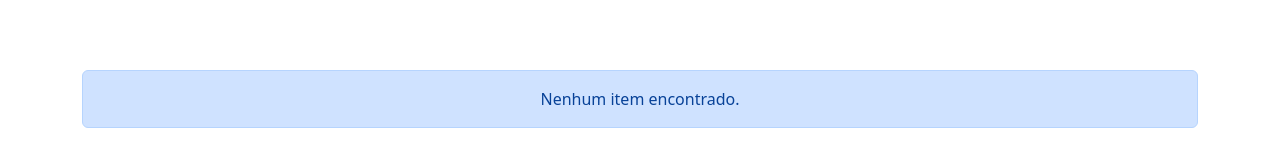
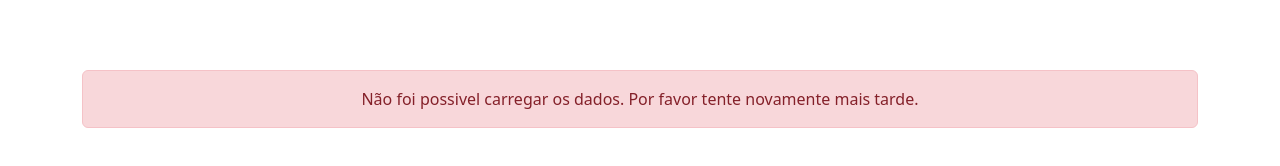
Before and after one commit to Thunder8598/penso-teste-tecnico, a React (Create React App) app: page / in a window 1280 px wide. Shown: the part 356-522 px from the top of the page. Built offline with nearby package versions, Linux system fonts and the light colour scheme; no server answers.

Commit message:
Tratamento de erro ao carregar informações.

```diff
--- a/src/components/listing/listing.scss
+++ b/src/components/listing/listing.scss
@@ -1,9 +1,4 @@
 .listing {
-    .alert {
-        text-align: center;
-        margin: 100px 0;
-    }
-
     .items {
         display: grid;
         justify-content: center;
--- a/src/views/home/Home.tsx
+++ b/src/views/home/Home.tsx
@@ -1,5 +1,6 @@
 import React from "react";
 import Container from "react-bootstrap/Container";
+import Alert from "react-bootstrap/Alert";
 import Axios from "axios";
 
 import Components from "../../components/Components";
@@ -9,7 +10,8 @@ import "./home.scss";
 
 interface State {
     persons: Contracts.Person[],
-    personsFiltered: Contracts.Person[]
+    personsFiltered: Contracts.Person[],
+    errorOnLoadingPersons: boolean
 }
 
 class Home extends React.Component<React.PropsWithChildren, State> {
@@ -18,12 +20,13 @@ class Home extends React.Component<React.PropsWithChildren, State> {
 
         this.state = {
             persons: [],
-            personsFiltered: []
+            personsFiltered: [],
+            errorOnLoadingPersons: false
         };
     }
 
     render(): React.ReactNode {
-        const { personsFiltered } = this.state;
+        const { persons, personsFiltered, errorOnLoadingPersons } = this.state;
 
         return (
             <>
@@ -31,7 +34,19 @@ class Home extends React.Component<React.PropsWithChildren, State> {
 
                 <main id="home">
                     <Container>
-                        <Components.Listing persons={personsFiltered} />
+                        {
+                            errorOnLoadingPersons ?
+                                (
+                                    <Alert variant="danger">
+                                        Não foi possivel carregar os dados. Por favor tente novamente mais tarde.
+                                    </Alert>
+                                ) : <></>
+                        }
+
+                        {
+                            persons.length ?
+                                <Components.Listing persons={personsFiltered} /> : <></>
+                        }
                     </Container>
                 </main>
             </>
@@ -51,6 +66,7 @@ class Home extends React.Component<React.PropsWithChildren, State> {
             this.setState({ persons: response.data, personsFiltered });
         } catch (error) {
             console.error(error);
+            this.setState({ errorOnLoadingPersons: true });
         }
     }
 
--- a/src/views/home/home.scss
+++ b/src/views/home/home.scss
@@ -1,3 +1,6 @@
 #home {
-
+    .alert {
+        text-align: center;
+        margin: 100px 0;
+    }
 }
```
